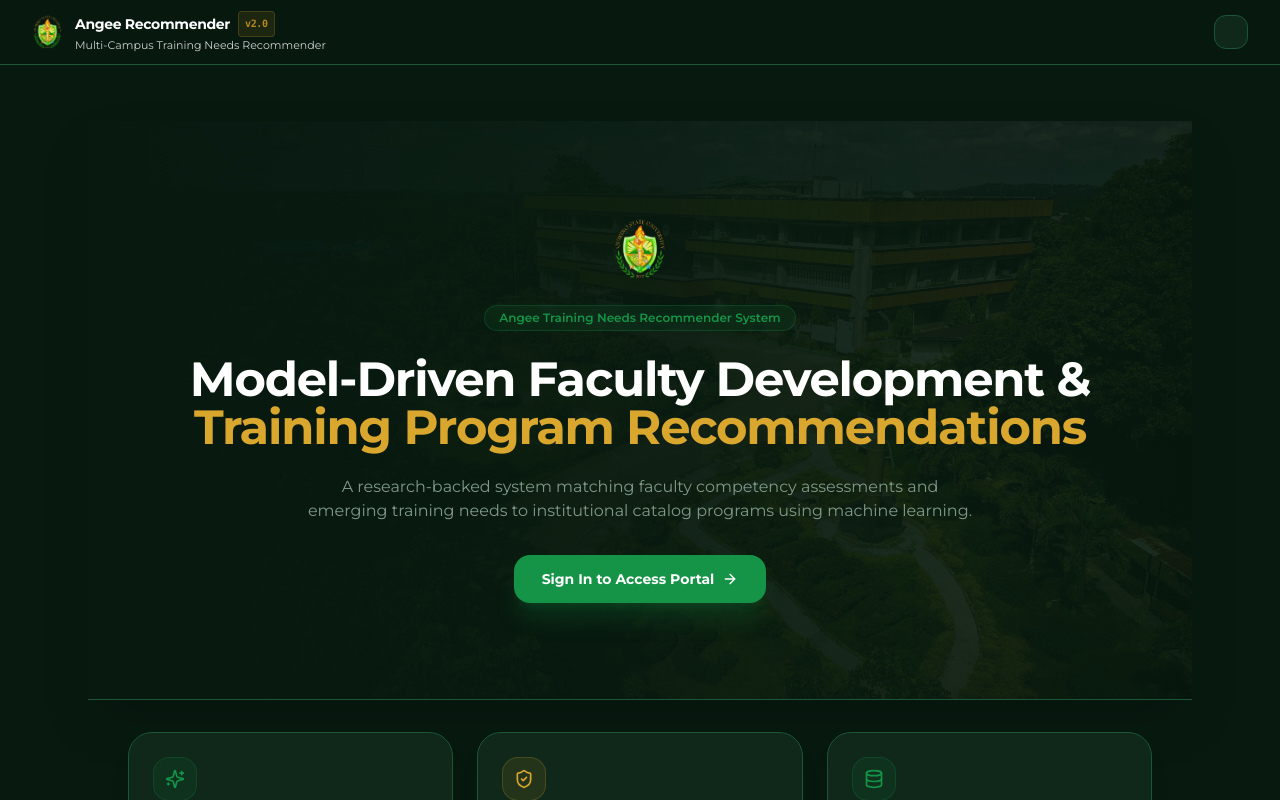
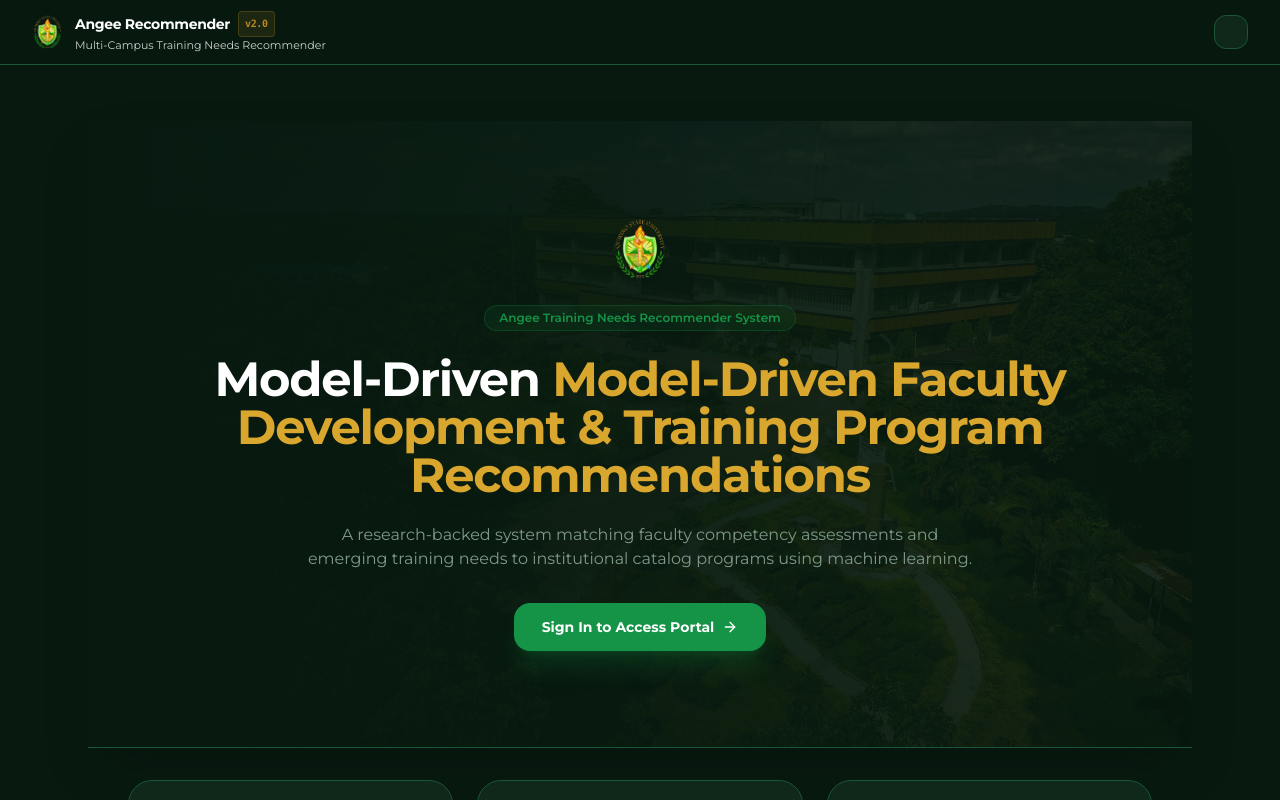
Before and after one commit to ets2121/faculty_Training_needs_recommend, a Next.js app in the folder frontend/: page / in a window 1280 px wide. Built offline with nearby package versions, Linux system fonts and the light colour scheme.

Commit message:
fix(config): wire systemConfig.subTagline into landing page hero h1

```diff
--- a/frontend/src/app/page.tsx
+++ b/frontend/src/app/page.tsx
@@ -48,9 +48,9 @@ export default function Home() {
           </div>
 
           <h1 className="text-4xl sm:text-5xl font-extrabold text-light-text dark:text-white tracking-tight leading-tight">
-            Model-Driven Faculty Development & <br className="hidden sm:inline" />
+            Model-Driven{' '}
             <span className="text-brand-gold">
-              Training Program Recommendations
+              {systemConfig.subTagline}
             </span>
           </h1>
 
```
